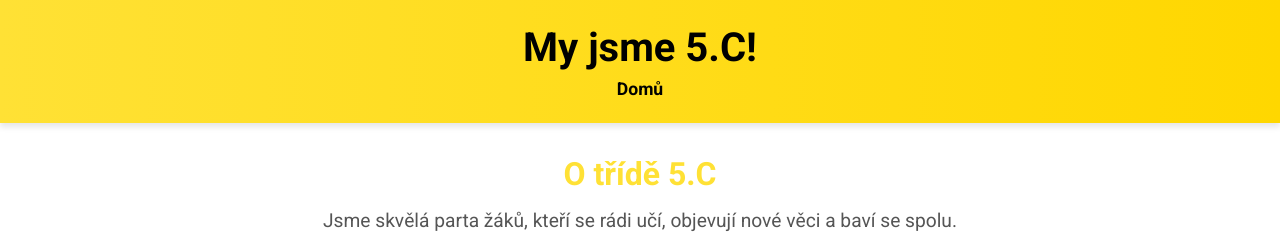
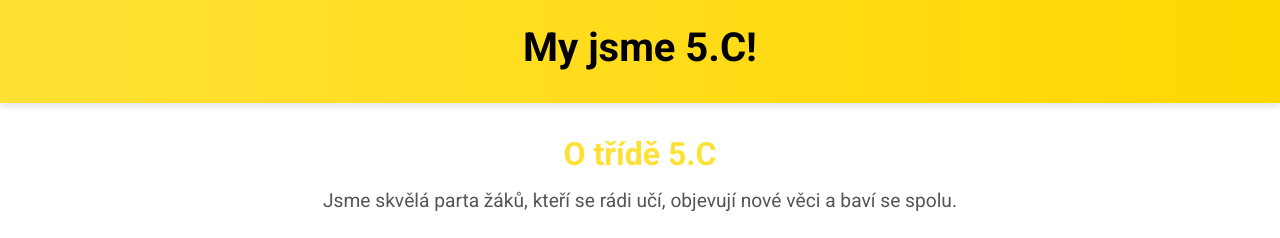
Before and after one commit to trida5c/trida5c.github.io, a plain HTML site: page index.html in a window 1280 px wide. Shown: the top 238 px of the page. Drawn offline with Linux system fonts and the light colour scheme.

Commit message:
Update index.html

```diff
--- a/index.html
+++ b/index.html
@@ -31,11 +31,6 @@
 <body>
     <header>
         <h1>My jsme 5.C!</h1>
-        <nav>
-            <ul>
-                <li><a href="/">Domů</a></li>
-            </ul>
-        </nav>
     </header>
     <main>
         <section>
```
